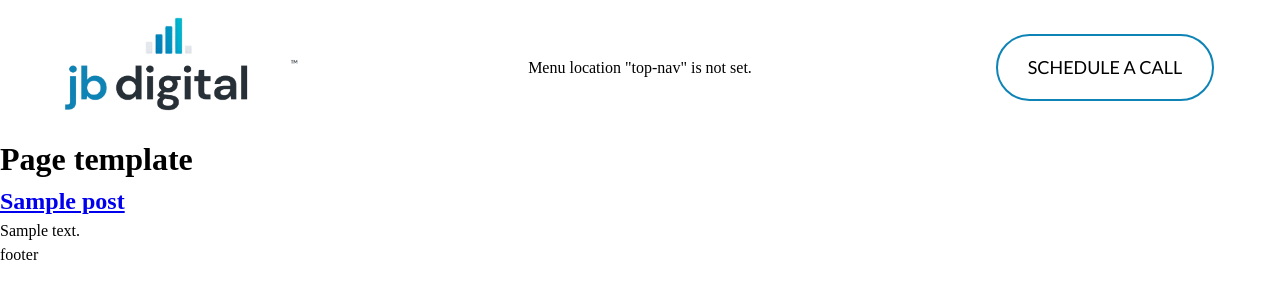
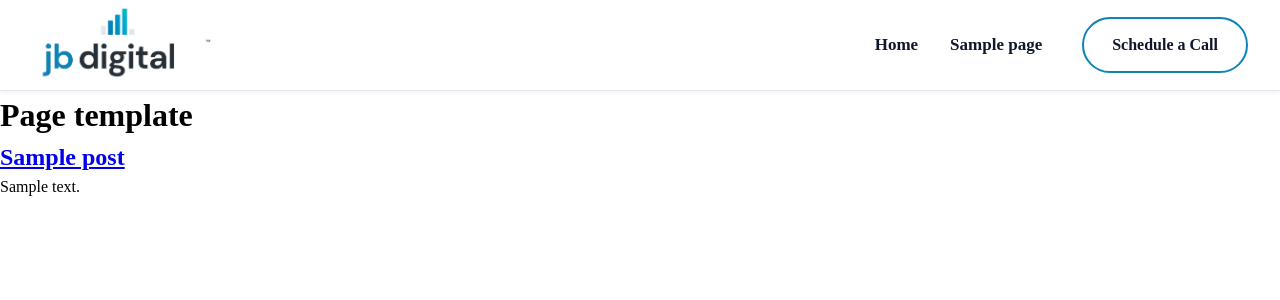
Before and after one commit to jhums04/jbdigitalsolutions, a WordPress theme: template page.php in a window 1280 px wide. Shown: the top 300 px of the page. Run offline with PHP 8.4 and a stand-in for WordPress, Linux system fonts and the light colour scheme; the site name, menu and one post (Sample post) are stand-ins, and other content is empty.

Commit message:
Make header responsive

```diff
--- a/css/header.css
+++ b/css/header.css
@@ -1,86 +1,200 @@
+/* ==============================
+   Base & Utilities
+   ============================== */
+.sr-only {
+    position: absolute;
+    width: 1px;
+    height: 1px;
+    padding: 0;
+    margin: -1px;
+    overflow: hidden;
+    clip: rect(0, 0, 0, 0);
+    white-space: nowrap;
+    border: 0;
+}
+
+.skip-link {
+    position: absolute;
+    top: -100%;
+    left: 0;
+    background: #0f172a;
+    color: #fff;
+    padding: 8px 16px;
+    z-index: 1000;
+}
+.skip-link:focus {
+    top: 0;
+}
+
+/* ==============================
+   Navigation
+   ============================== */
+.site-nav {
+    position: sticky;
+    top: 0;
+    z-index: 100;
+    background: white;               /* ensure background covers content behind */
+    box-shadow: 0 2px 4px rgba(0,0,0,0.05); /* subtle shadow when stuck */
+    /* rest of your existing .site-nav styles remain */
+    padding: 0 32px;
+    border-bottom: 1px solid #e2e8f0;
+}
 
 .nav-container {
-  display: grid;
-  grid-template-columns: auto 1fr auto;  /* logo | flexible nav | cta */
-  align-items: center;                   /* vertically center */
-  gap: 1rem;
-  width: 100%;
-  min-height: 135px;
+    max-width: 1280px;
+    margin: 0 auto;
+    min-height: 90px;
+    display: flex;
+    align-items: center;
+    justify-content: space-between;
+    gap: 40px;
 }
 
-nav {
-    padding-left: 50px;
-    padding-right: 50px;
+/* Logo */
+.logo img {
+    width: 180px;
+    height: auto;
+    display: block;
 }
 
-.logo, .nav-cta {
-    width: 250px;
+/* Desktop menu */
+.nav-menu {
     display: flex;
-    justify-content: center;
     align-items: center;
+    gap: 40px;
 }
-
-.nav-links-container {
-    display: flex;
-    justify-content: center;
-}
-
-
 
 .nav-links {
     display: flex;
-    justify-content: space-around;
-    gap: 2rem;
+    align-items: center;
+    gap: 32px;
+    list-style: none;
+    margin: 0;
+    padding: 0;
 }
 
-.nav-items {
-    list-style: none;
-    font-size: 18px;
-    font-family: 'Lato', Arial, sans-serif;
+.nav-links a {
+    font-size: 17px;
+    font-weight: 700;
+    color: #0f172a;
+    text-decoration: none;
+    transition: color 0.25s;
+    padding: 8px 0;
+    display: inline-block;
 }
 
-.nav-items a {
-    text-decoration: none;
-    color: black;
+.nav-links a:hover,
+.nav-links a:focus-visible {
+    color: #0d83b6;
+    outline-offset: 4px;
 }
 
-.nav-cta button {
-    background-color: white;
+/* CTA */
+.cta-button {
+    background: white;
     border: 2px solid #0d83b6;
-    color: black;
-    text-transform: uppercase;
-    padding: 18px 30px;
-    font-size: 18px;
-    font-family: 'Lato', Arial, sans-serif;
-    border-radius: 50px;
-    position: relative;
-    overflow: hidden;
-    z-index: 1;
-    transition: color 0.3s ease, border-color 0.3s ease;
+    padding: 16px 28px;
+    border-radius: 999px;
+    font-weight: 700;
+    color: #0f172a;
+    text-decoration: none;
+    display: inline-block;
+    transition: background 0.25s, color 0.25s;
     cursor: pointer;
+    line-height: 1.2;
 }
 
-.nav-cta button::before {
-    content: '';
-    position: absolute;
-    top: 0;
-    left: 0;
-    width: 100%;
-    height: 100%;
-    background-image: linear-gradient(135deg, #0d83b6, #4cb8e8);
-    z-index: -1;
-    transform: scaleX(0);
-    transform-origin: left;
-    transition: transform 0.3s ease;
-    border-radius: 50px; /* match button */
+.cta-button:hover,
+.cta-button:focus-visible {
+    background: #0d83b6;
+    color: white;
+    outline-offset: 4px;
 }
 
-.nav-cta button:hover {
-    color: white;
-    border-color: #0d83b6;
-    font-weight: 700;
+/* Mobile toggle */
+.mobile-toggle {
+    display: none;          /* hidden on desktop */
+    font-size: 26px;
+    background: #f1f5f9;
+    border: none;
+    border-radius: 8px;
+    width: 44px;
+    height: 44px;
+    align-items: center;
+    justify-content: center;
+    color: #0f172a;
+    cursor: pointer;
+    transition: background 0.2s, color 0.2s;
+    line-height: 1;
+    padding: 0;
+    position: relative;
 }
 
-.nav-cta button:hover::before {
-    transform: scaleX(1);
+.mobile-toggle:hover {
+    background: #e2e8f0;
+    color: #0d83b6;
 }
+
+/* Hamburger icon drawn with CSS */
+.hamburger-icon::before {
+    content: "☰";
+}
+.mobile-toggle[aria-expanded="true"] .hamburger-icon::before {
+    content: "✕";
+}
+
+/* ==============================
+   Mobile Styles
+   ============================== */
+@media (max-width: 900px) {
+    .mobile-toggle {
+        display: flex;                /* show the toggle */
+    }
+
+    /* Animated dropdown menu */
+    .nav-menu {
+        position: absolute;
+        top: 100%;
+        left: 0;
+        right: 0;
+        background: white;
+        border-top: 1px solid #e2e8f0;
+        flex-direction: column;
+        gap: 0;
+        padding: 0 32px;              /* horizontal padding only */
+        overflow: hidden;
+        max-height: 0;
+        opacity: 0;
+        visibility: hidden;
+        transition: max-height 0.3s ease, opacity 0.3s ease, visibility 0.3s ease;
+    }
+
+    .nav-menu.active {
+        max-height: 600px;            /* enough for all items */
+        opacity: 1;
+        visibility: visible;
+        padding: 30px 32px;
+    }
+
+    .nav-links {
+        flex-direction: column;
+        width: 100%;
+        gap: 24px;
+        margin-bottom: 30px;
+    }
+
+    .nav-links a {
+        text-align: center;
+        width: 100%;
+    }
+
+    .nav-cta {
+        width: 100%;
+    }
+
+    .cta-button {
+        display: block;
+        width: 100%;
+        text-align: center;
+    }
+}
--- a/footer.php
+++ b/footer.php
@@ -1 +1,3 @@
-footer
+<?php wp_footer(); ?>
+</body>
+</html>
--- a/header.php
+++ b/header.php
@@ -1,57 +1,53 @@
 <!DOCTYPE html>
-<html lang="en">
+<html <?php language_attributes(); ?>>
 <head>
-    <?php wp_head() ?>
+    <meta charset="<?php bloginfo('charset'); ?>">
+    <meta name="viewport" content="width=device-width, initial-scale=1.0">
+    <title><?php wp_title(''); ?></title>
+    <?php wp_head(); ?>
 </head>
-<body>
-    <nav>
+<body <?php body_class(); ?>>
+<?php wp_body_open(); ?>
+<a class="skip-link screen-reader-text" href="#main-content">Skip to content</a>
+
+<header class="site-nav">
     <div class="nav-container">
-            <div class="logo">
-                <img src="<?php echo get_theme_file_uri('/images/logo.png') ?>" alt="logo">
-            </div>
+        <!-- Logo linked to home -->
+        <a href="<?php echo esc_url(home_url('/')); ?>" class="logo" aria-label="<?php bloginfo('name'); ?> homepage">
+            <img
+                src="<?php echo esc_url(get_theme_file_uri('/images/logo.png')); ?>"
+                alt="<?php bloginfo('name'); ?> logo"
+            >
+        </a>
 
-            <div class="nav-links-container">
+        <!-- Hamburger toggle -->
+        <button
+            class="mobile-toggle"
+            aria-controls="primary-menu"
+            aria-expanded="false"
+            aria-label="Open menu"
+        >
+            <span class="hamburger-icon" aria-hidden="true"></span>
+            <span class="sr-only">Menu</span>
+        </button>
 
-
+        <!-- Navigation wrapper -->
+        <nav id="primary-menu" class="nav-menu" aria-label="Main navigation">
             <?php
-                        $menu_location = 'top-nav';
-                        $locations = get_nav_menu_locations();
-
-                        if (isset($locations[$menu_location])) {
-                            $menu_items = wp_get_nav_menu_items( $locations[ $menu_location ] );
-                            if (!empty($menu_items)) {
-                                echo '<ul class="nav-links">';
-                                foreach((array) $menu_items as $item) {
-                                    if ($item->menu_item_parent == 0) {
-                                        $classes = ! empty( $item->classes ) ? implode( ' ', $item->classes ) : '';
-                                        $url     = esc_url( $item->url );
-                                        $title   = esc_html( $item->title );
-
-                                        echo '<li class="nav-items ' . $classes . '">';
-                                        echo '<a href="' . $url . '">' . $title . '</a>';
-                                        echo '</li>';
+            // Output primary links using wp_nav_menu (cleaner and filterable)
+            if (has_nav_menu('top-nav')) {
+                wp_nav_menu([
+                    'theme_location' => 'top-nav',
+                    'container'      => false,
+                    'items_wrap'     => '<ul class="nav-links">%3$s</ul>',
+                    'depth'          => 1,              // Only top-level, change if needed
+                    'fallback_cb'    => false,
+                ]);
             }
-                                }
-                                echo '</ul>';
-                            }
-
-                        } else {
-                            echo '<p>Menu location "' . $menu_location . '" is not set.</p>';
-                        }
-
-
             ?>
-            </div>
-
             <div class="nav-cta">
-                <button>
-                    Schedule a call
-                </button>
-            </div>
-
-
-
+                <a href="/contact" class="cta-button">Schedule a Call</a>
             </div>
         </nav>
-</body>
-</html>
+    </div>
+</header>
--- a/js/navigation.js
+++ b/js/navigation.js
@@ -1,13 +1,22 @@
-/**
- * Mobile menu toggle functionality
- */
-document.addEventListener("DOMContentLoaded", function () {
-  const toggleBtn = document.getElementById("mobile-menu-toggle");
-  const navContainer = document.querySelector(".nav-links-container");
+document.addEventListener("DOMContentLoaded", () => {
+  const toggle = document.querySelector(".mobile-toggle");
+  const menu = document.getElementById("primary-menu");
 
-  if (toggleBtn && navContainer) {
-    toggleBtn.addEventListener("click", function () {
-      navContainer.classList.toggle("open");
-    });
-  }
+  if (!toggle || !menu) return;
+
+  toggle.addEventListener("click", () => {
+    const isOpen = menu.classList.toggle("active");
+    toggle.setAttribute("aria-expanded", isOpen);
+    // Update aria-label for screen readers
+    toggle.setAttribute("aria-label", isOpen ? "Close menu" : "Open menu");
+  });
+
+  // Close menu when a link is clicked (mobile only)
+  menu.addEventListener("click", (event) => {
+    if (event.target.tagName === "A") {
+      menu.classList.remove("active");
+      toggle.setAttribute("aria-expanded", "false");
+      toggle.setAttribute("aria-label", "Open menu");
+    }
+  });
 });
```
Lines whose indentation alone changed are shown as unchanged.
